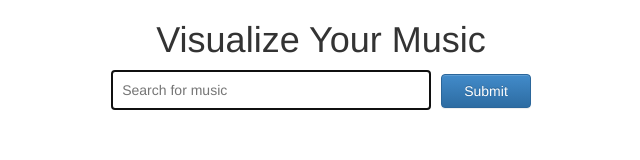
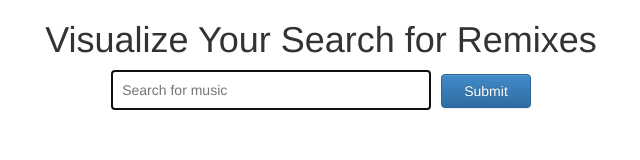
Before and after one commit to tskillian/soundcloud-visual, a website: page index.html in a window 1280 px wide. Shown: the whole page, without its empty margins (319-959 px from the left). Drawn offline with Linux system fonts and the light colour scheme.

Commit message:
Changed title to mention remixes

```diff
--- a/index.html
+++ b/index.html
@@ -14,7 +14,7 @@
 
 <body>
 	<div class="container">
-		<h1 class="text-center">Visualize Your Music</h1>
+		<h1 class="text-center">Visualize Your Search for Remixes</h1>
 		<div id="spinner-holder"></div>
 	</div>
 
```
